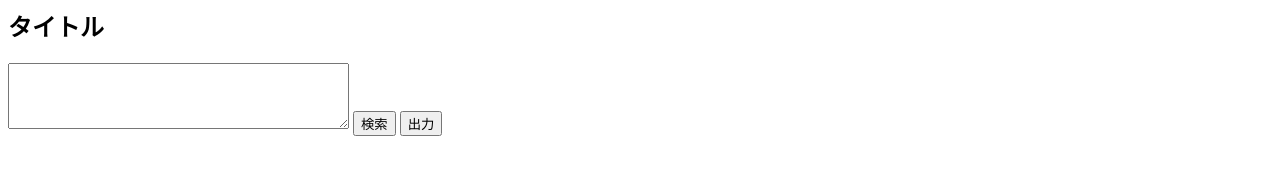
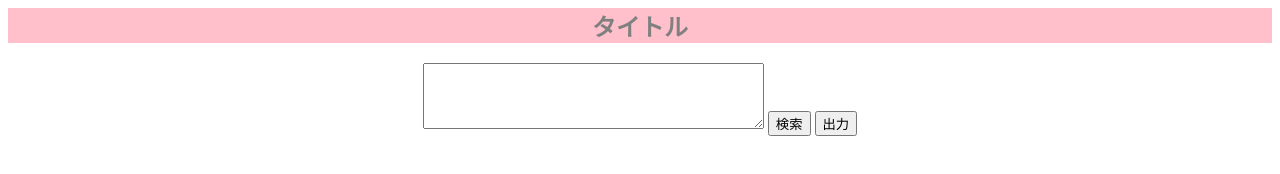
Before and after one commit to thiaSSK/-, a plain HTML site: page index.html in a window 1280 px wide. Drawn offline with Linux system fonts and the light colour scheme.

Commit message:
Update index.html

```diff
--- a/index.html
+++ b/index.html
@@ -2,7 +2,7 @@
   <head>
      <title>タイトル</title>
   </head>
-
+<link type="text/css" href="home.css" rel="stylesheet"/>
   <body>
      <h2>タイトル</h2>
     <div>
```
